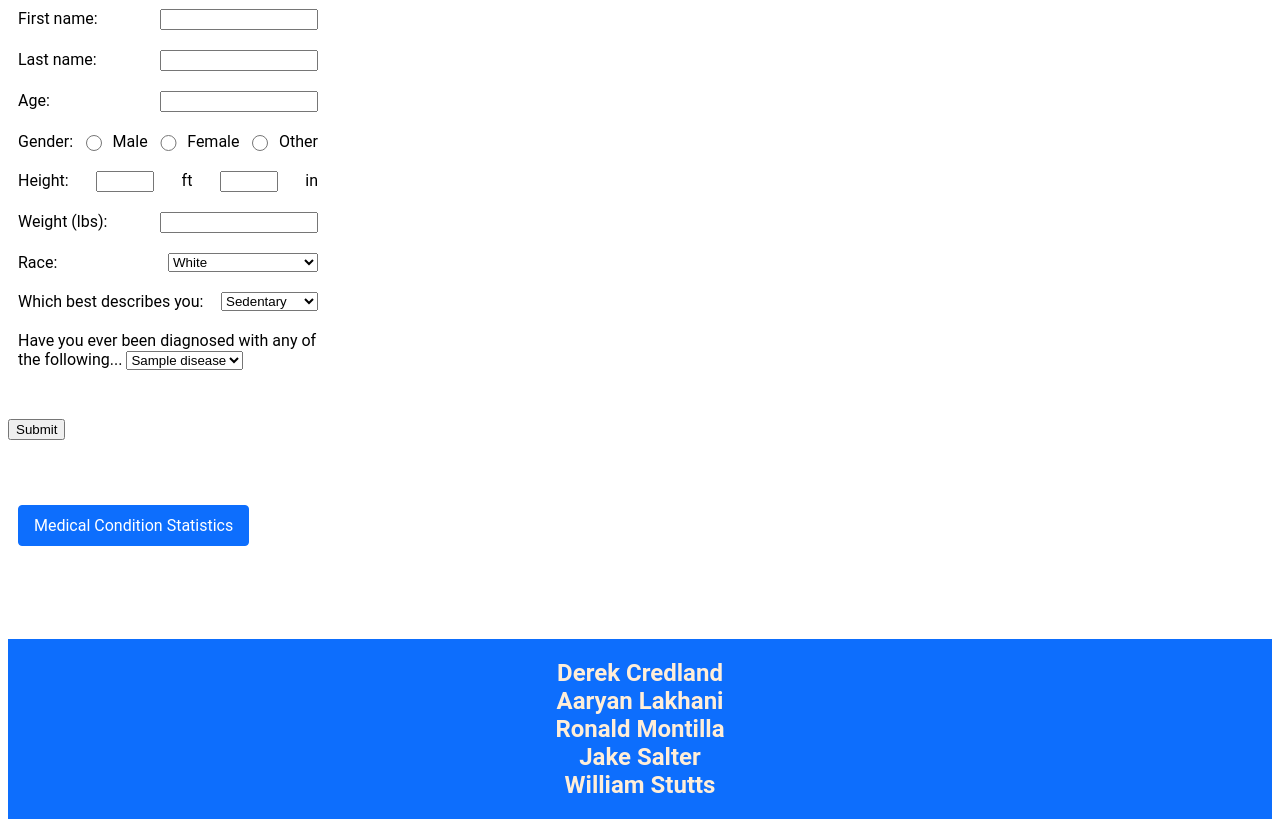
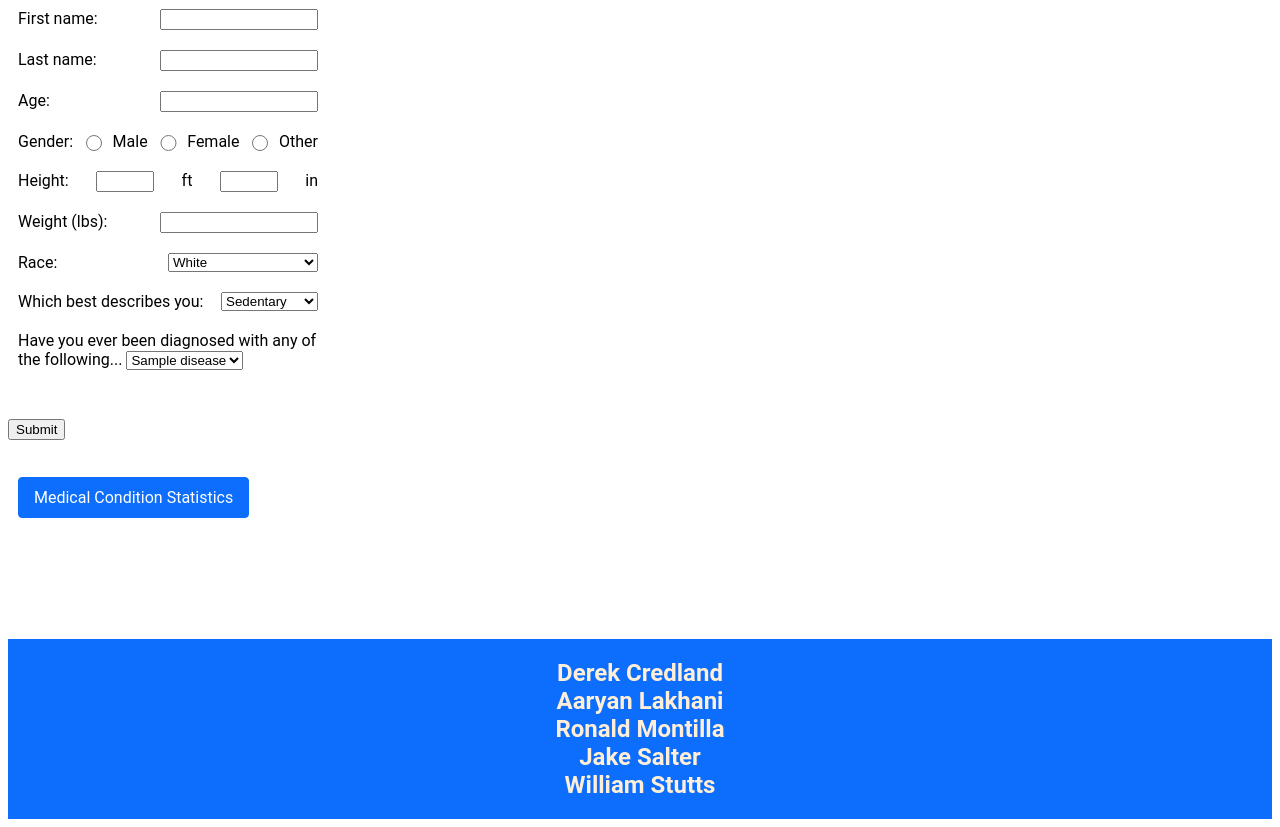
Before and after one commit to JakeSalter-Coder/Medical-Website, a Flask app: page / in a window 1280 px wide. Shown: the part 177-1004 px from the top of the page. Run offline with Flask 3, Linux system fonts and the light colour scheme; tables that the repository leaves empty hold one stand-in row (values such as "Sample post"); parts of the project's set-up code (start-up, migrations or seed data) failed here and were passed over; some libraries are stand-ins or nearby versions.

Commit message:
Update style.css

```diff
--- a/static/style.css
+++ b/static/style.css
@@ -61,7 +61,7 @@ input {
 /*For button to statistics page*/
 .button-class {
     position: relative;
-    top: 55px;
+    top: 27px;
     display: inline-block;
     padding: 10px 15px;
     font-size: 16px;
```
